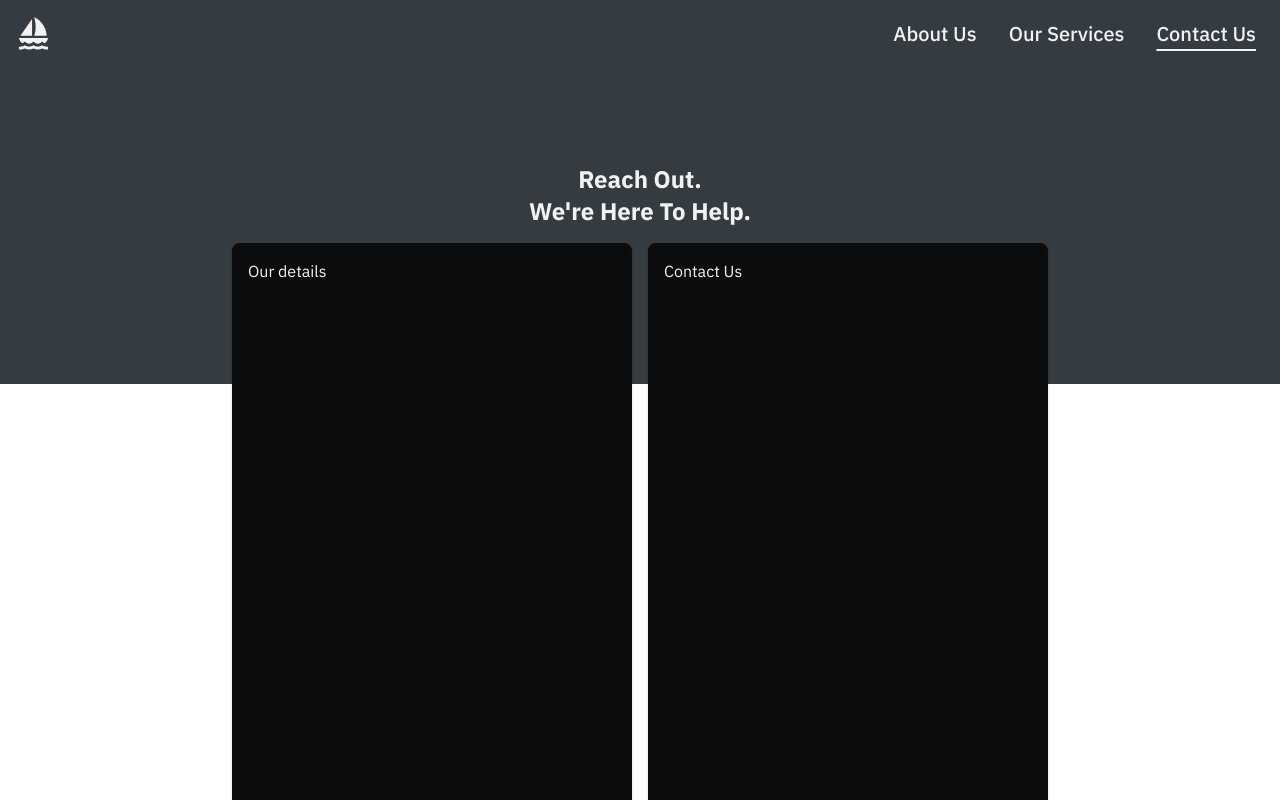
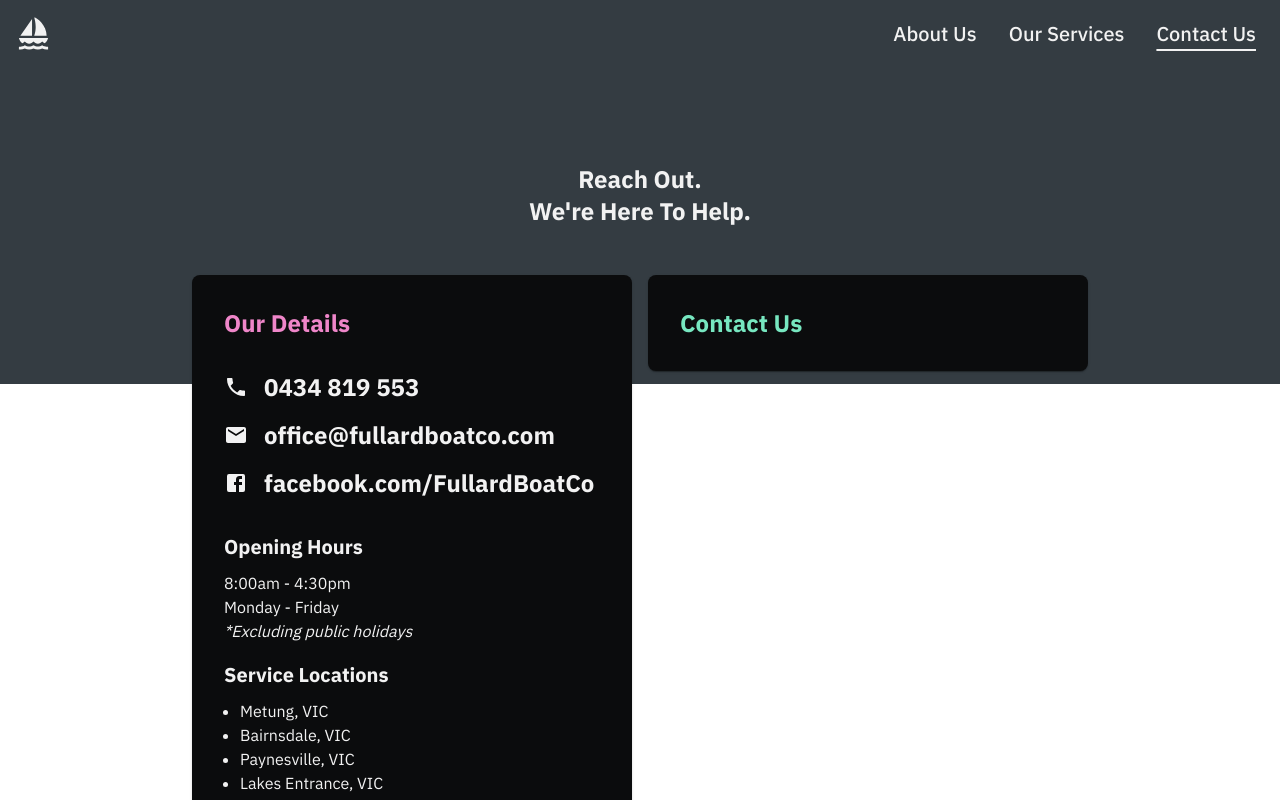
Before and after one commit to mastra90/fullard-boats-co, a React (Vite) app: page /contact-us in a window 1280 px wide. Shown: the top 800 px of the page. Built offline with nearby package versions, Linux system fonts and the light colour scheme.

Commit message:
Progress on Our Details card

```diff
--- a/src/components/contact us/ContactDetailsCard.tsx
+++ b/src/components/contact us/ContactDetailsCard.tsx
@@ -1,7 +1,98 @@
-import { Box } from "@mui/material";
+import { Box, Link, Typography } from "@mui/material";
+import CardTitles from "../CardTitles";
+import theme from "../../theme";
+import {
+  Phone as PhoneIcon,
+  Email as EmailIcon,
+  Facebook as FacebookIcon,
+} from "@mui/icons-material";
 
 const ContactDetailsCard = () => {
-  return <Box>Our details</Box>;
+  return (
+    <Box sx={{ position: "relative", p: 2 }}>
+      <CardTitles title={"Our Details"} color={theme.palette.text.pink} />
+      <Box sx={{ my: 4 }}>
+        <Typography
+          variant="h5"
+          sx={{
+            display: "flex",
+            alignItems: "center",
+            mb: 2,
+            fontSize: {
+              xs: 16,
+              sm: 24,
+              md: 24,
+            },
+          }}
+        >
+          <PhoneIcon sx={{ mr: 2 }} /> 0434 819 553
+        </Typography>
+
+        <Typography
+          variant="h5"
+          sx={{
+            display: "flex",
+            alignItems: "center",
+            mb: 2,
+            fontSize: {
+              xs: 16,
+              sm: 24,
+              md: 24,
+            },
+          }}
+        >
+          <EmailIcon sx={{ mr: 2 }} /> office@fullardboatco.com
+        </Typography>
+
+        <Link
+          href="https://www.facebook.com/FullardBoats"
+          target="_blank"
+          rel="noopener noreferrer"
+          sx={{
+            textDecoration: "none",
+            color: "text.primary",
+          }}
+          id="facebook-link"
+        >
+          <Typography
+            variant="h5"
+            sx={{
+              display: "flex",
+              alignItems: "center",
+              mb: 2,
+              fontSize: {
+                xs: 16,
+                sm: 24,
+                md: 24,
+              },
+            }}
+          >
+            <FacebookIcon sx={{ mr: 2 }} /> facebook.com/FullardBoatCo
+          </Typography>
+        </Link>
+      </Box>
+      <Box>
+        <Typography variant="h6" sx={{ mb: 1 }}>
+          Opening Hours
+        </Typography>
+        <Typography>8:00am - 4:30pm</Typography>
+        <Typography>Monday - Friday</Typography>
+        <Typography sx={{ fontStyle: "italic", mb: 2 }}>
+          *Excluding public holidays
+        </Typography>
+
+        <Typography variant="h6" sx={{ mb: 1 }}>
+          Service Locations
+        </Typography>
+        <Box component="ul" sx={{ pl: 2, m: 0 }}>
+          <Typography component="li">Metung, VIC</Typography>
+          <Typography component="li">Bairnsdale, VIC</Typography>
+          <Typography component="li">Paynesville, VIC</Typography>
+          <Typography component="li">Lakes Entrance, VIC</Typography>
+        </Box>
+      </Box>
+    </Box>
+  );
 };
 
 export default ContactDetailsCard;
--- a/src/components/contact us/ContactFormCard.tsx
+++ b/src/components/contact us/ContactFormCard.tsx
@@ -1,7 +1,13 @@
 import { Box } from "@mui/material";
+import CardTitles from "../CardTitles";
+import theme from "../../theme";
 
 const ContactFormCard = () => {
-  return <Box>Contact Us</Box>;
+  return (
+    <Box sx={{ position: "relative", p: 2 }}>
+      <CardTitles title={"Contact Us"} color={theme.palette.text.green} />
+    </Box>
+  );
 };
 
 export default ContactFormCard;
--- a/src/pages/ContactUsPage.tsx
+++ b/src/pages/ContactUsPage.tsx
@@ -12,6 +12,7 @@ const ContactPage = () => {
       <Box
         sx={{
           m: 2,
+          mt: 6,
           gap: 2,
           display: "flex",
           justifyContent: "center",
@@ -22,9 +23,9 @@ const ContactPage = () => {
           <Card
             key={key}
             sx={{
-              p: 2,
-              height: 800,
-              width: { xs: "100%", md: 400 },
+              height: "fit-content",
+              width: { xs: "100%", md: 440 },
+              p:2
             }}
           >
             {cards}
```
